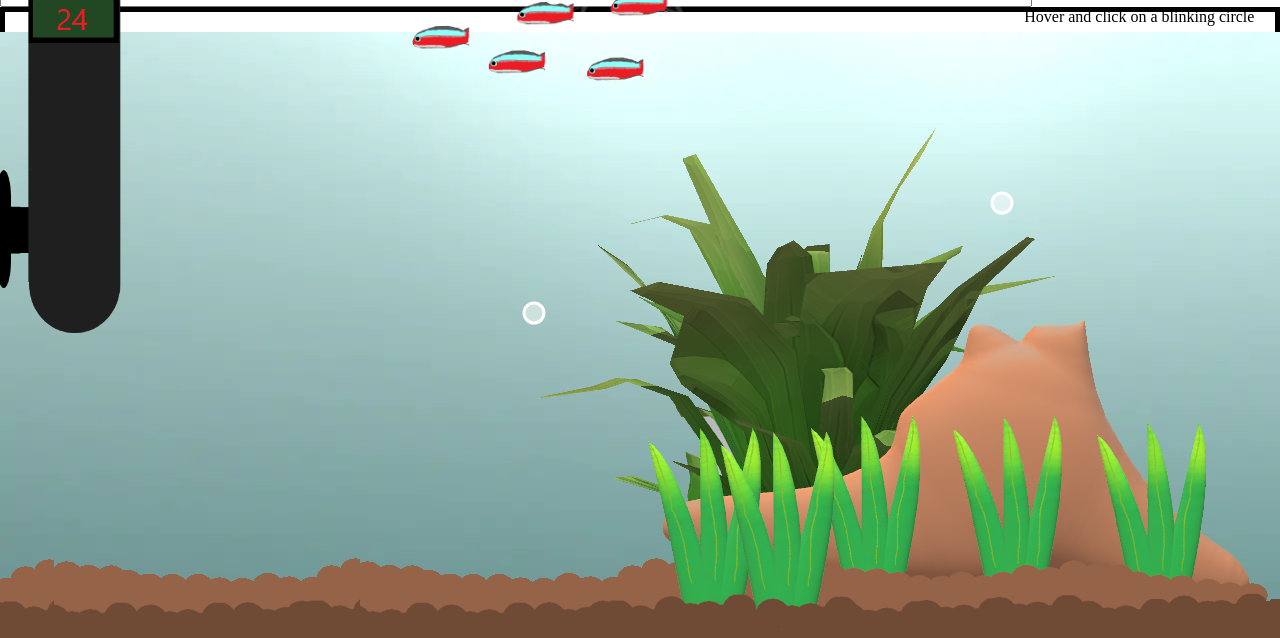
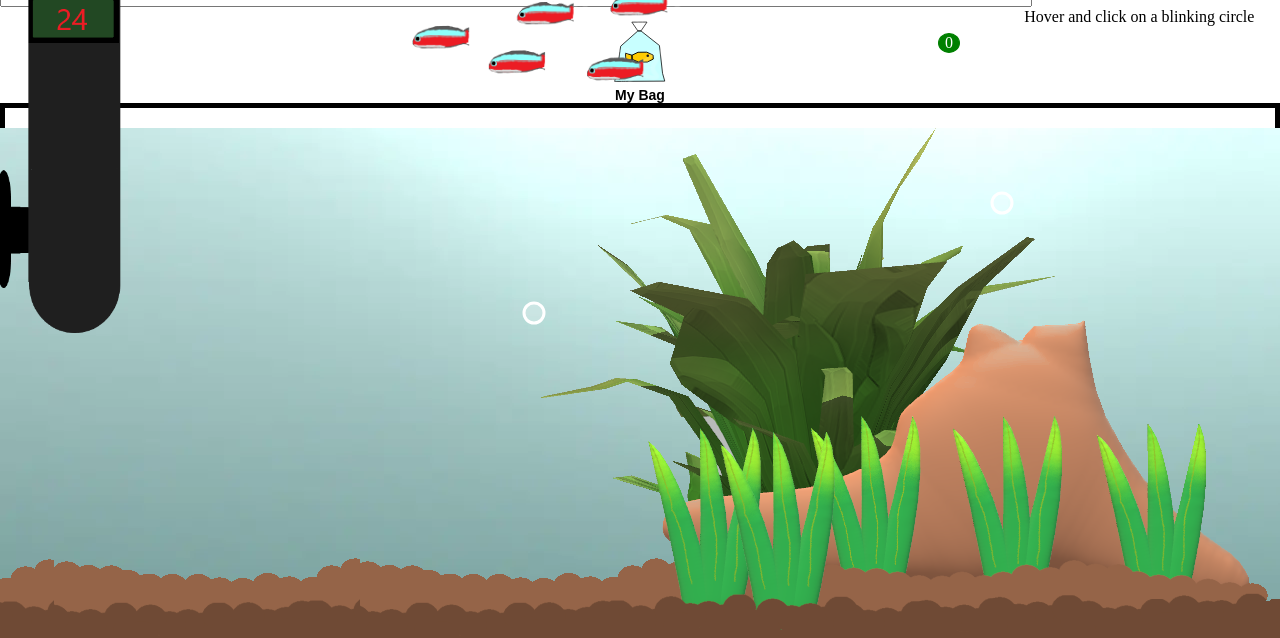
Before and after one commit to AntonBrink/Guppies_E-Commerce, a Gatsby site: page / in a window 1280 px wide. Shown: the part 162-800 px from the top of the page. Built offline with nearby package versions, Linux system fonts and the light colour scheme; Gatsby itself is replaced by a stand-in of ours.

Commit message:
who knows worked on this so long ago

```diff
--- a/gatsby-node.js
+++ b/gatsby-node.js
@@ -22,11 +22,6 @@ module.exports.createPages = async ({ graphql, actions }) => {
   let catArray = []
 
   res.data.allGraphCmsProduct.edges.forEach(product => {
-    console.log(product)
-    console.log(catArray)
-    console.log("color:red", product.node.category)
-    console.log(product.node)
-
     if (!catArray.includes(product.node.category)) {
       catArray.push(product.node.category)
 
--- a/src/components/mynavbar.js
+++ b/src/components/mynavbar.js
@@ -47,6 +47,11 @@ const Mynavbar = () => {
           <FaSearch className={navStyles.normalSvg}></FaSearch>
         </div>
       </div>
+      <Link className={navStyles.cartLink}>
+        <img src="/bagWithFishNormal.svg" className={navStyles.cartIcon}></img>
+        <p className={navStyles.myBagText}>My Bag</p>
+        <p className={navStyles.itemCounter}>0</p>
+      </Link>
     </header>
   )
 }
--- a/src/styles/navStyles.module.scss
+++ b/src/styles/navStyles.module.scss
@@ -6,15 +6,44 @@
 
 .nav-bar {
   display: grid;
-  grid-template-columns: 300px 3fr;
-  // background-color: rgb(214, 214, 214);
+  grid-template-columns: 300px 3fr 100px;
   background-color: white;
+}
+
+.itemCounter {
+  position: absolute;
+  color: white;
+  top: 0%;
+  right: 25%;
+  background-color: green;
+  border-radius: 50%;
+  border: 1px solid green;
+  width: 20px;
+  text-align: center;
+}
+
+.myBagText {
+  margin: 0px;
+  text-align: center;
+  font-family: Lato-Regular, sans-serif;
+  font-size: 14px;
+  font-weight: 700;
+}
+.cartIcon {
+  width: 70px;
+  display: block;
+  margin: auto auto;
+  margin-top: 10px;
 }
 
 .links-search {
   display: flex;
   flex-direction: column;
   justify-content: space-around;
+}
+.cartLink {
+  height: 100px;
+  position: relative;
 }
 
 .links {
```
Also changed, not shown: src/back-end/context.js (added), src/back-end/reducer.js (added), static/bagWithFishNormal.svg (added).
